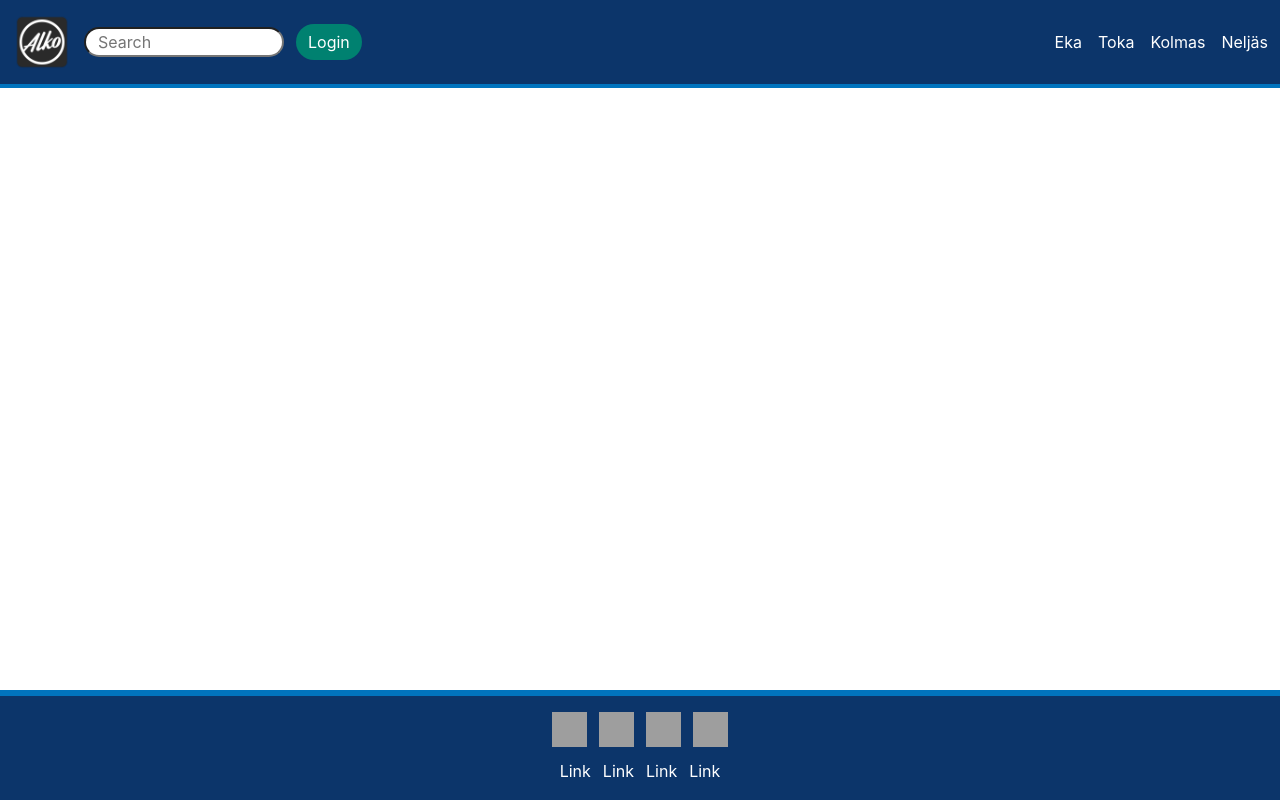
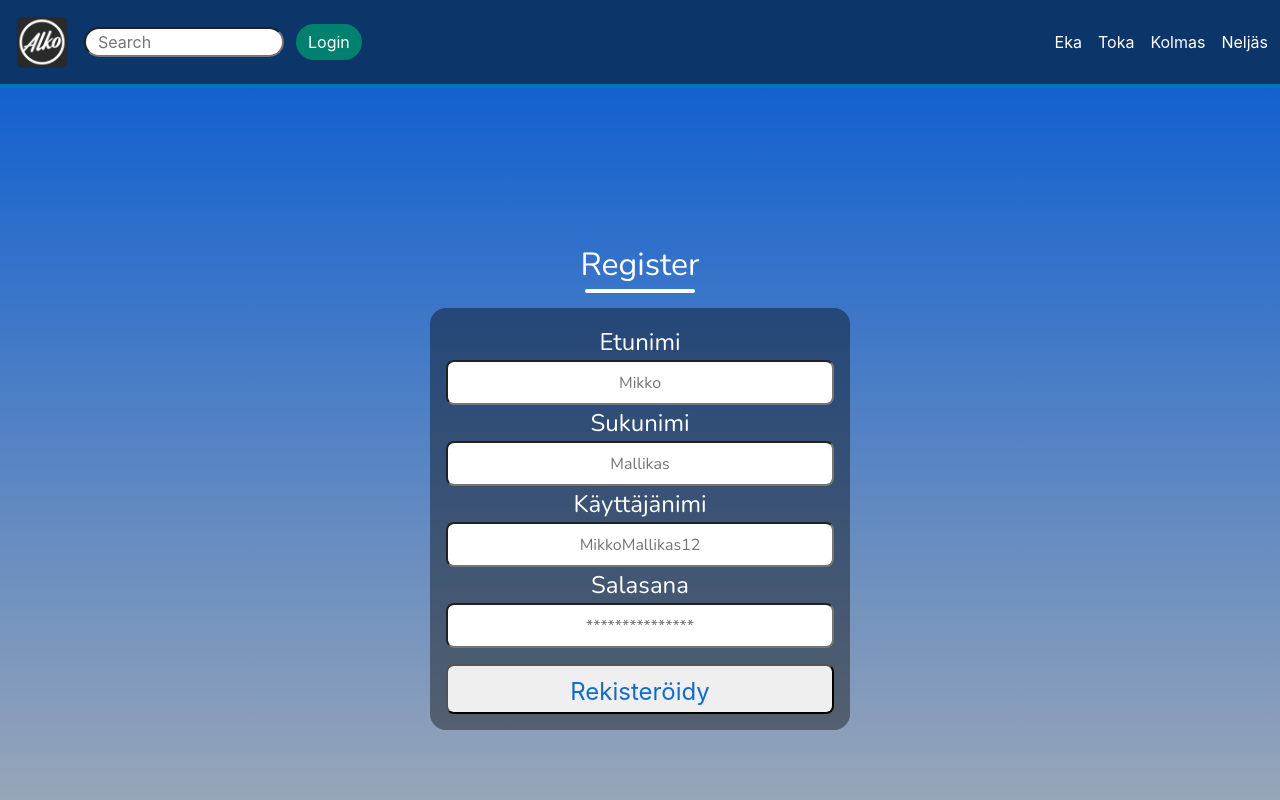
Before and after one commit to JaniLeskela/Verkkopalveluprojekti, a React (Create React App) app: page /register in a window 1280 px wide. Shown: the top 800 px of the page. Built offline with nearby package versions, Linux system fonts and the light colour scheme; grey boxes are pictures that could not be loaded; the HTML template or start-up script is replaced by a standard one.

Commit message:
Register ja login

```diff
--- a/src/App.js
+++ b/src/App.js
@@ -6,6 +6,8 @@ import View from './components/View';
 import Tuotesivu from './components/Tuotesivu';
 import AddProducts from './components/AddProducts';
 import AddCategories from './components/AddCategories';
+import Register from './components/register/register'
+import Login from './components/login/login'
 function App() {
   return (
     <div className="App">
@@ -16,6 +18,8 @@ function App() {
         <Route path='temp2' element={<AddProducts />} />
         <Route path='temp3' element={<AddCategories />} />
         <Route path='Tuotesivu' element={<Tuotesivu />}/>
+        <Route path='register' element={<Register />}/>
+        <Route path='login' element={<Login />}/>
       </Routes>
       <Footer />
     </div>
--- a/src/components/login/login.js
+++ b/src/components/login/login.js
@@ -1,28 +1,44 @@
 import "./login.css"
+import axios from 'axios'
+import { jwtToken } from "./../signals/TokenSignal"
+import { useState } from 'react'
+
 
 export default function Login() {
+  const [username, setUsername] = useState('')
+  const [password, setPassword] = useState('')
+  const login = (e) => {
+    e.preventDefault()
+    axios.post('http://localhost:3001/login', {username, pw: password}).
+    then(res => jwtToken.value = res.data.jwtToken).
+    catch(err => console.log(err))
+  }
   return (
 
     <section className="login-container">
         <h3 className="login-h3">Kirjaudu sisään</h3>
 
 
-    <form className="login-form">
+    <form className="login-form" onSubmit={login}>
         <label htmlFor="username" className="login-font"> Käyttäjänimi</label>
             <input
+            value={username}
+            onChange={({ target }) => setUsername(target.value)}
             type="text"
             id="username"
             autoComplete="off"
             required/>
 
-        <label  htmlFor="password"className="login-font"> Salasana</label>
+        <label  htmlFor="password"className="login-font">Salasana</label>
             <input
+            value={password}
+            onChange={({ target }) => setPassword(target.value)}
             type="password"
             id="password"
             autoComplete="off"
             required/>
 
-            <button className="login-button">Kirjaudu sisään</button>
+            <button className="login-button" type='submit'>Kirjaudu sisään</button>
 
 
 
--- a/src/components/register/register.js
+++ b/src/components/register/register.js
@@ -1,16 +1,31 @@
 import "./Register.css"
-
+import {useState} from 'react'
+import axios from 'axios'
+import { jwtToken } from "./../signals/TokenSignal"
 
 export default function Register() {
+  const [fname, setFName] = useState('')
+  const [lname, setLName] = useState('')
+  const [username, setUsername] = useState('')
+  const [password, setPassword] = useState('')
+
+  const register = (e) => {
+    e.preventDefault()
+    axios.post('http://localhost:3001/register', {fname, lname, username, pw: password}).
+    then(res => jwtToken.value = res.data).
+    catch(err => console.log('Register error: ', err))
+  }
   return (
 
     <section className="register-container">
     <h3 className="register-h3">Register</h3>
     <div className="register-underline"></div>
-  <form className="register-form">
+  <form className="register-form" onSubmit={register}>
 
    <label htmlFor="etunimi" className="register-font"> Etunimi </label>
    <input
+   value={fname}
+   onChange={({ target }) => setFName(target.value)}
    type="text"
    id="etunimi"
    placeholder="Mikko"
@@ -21,6 +36,8 @@ export default function Register() {
 
    <label htmlFor="sukunimi" className="register-font"> Sukunimi </label>
    <input
+    value={lname}
+    onChange={({ target }) => setLName(target.value)}
    type="text"
    id="sukunimi"
    placeholder="Mallikas"
@@ -30,6 +47,8 @@ export default function Register() {
 
    <label htmlFor="username" className="register-font">Käyttäjänimi</label>
    <input
+   value={username}
+   onChange={({ target }) => setUsername(target.value)}
    type="text"
    id="username"
    placeholder="MikkoMallikas12"
@@ -37,24 +56,17 @@ export default function Register() {
    required
    />
 
-   <label htmlFor="email" className="register-font"> Sähköposti </label>
-   <input
-   type="email"
-   id="email"
-   placeholder="your.email@example.com"
-   autoComplete="off"
-   required
-   />
-
    <label htmlFor="password" className="register-font"> Salasana </label>
    <input
+    value={password}
+    onChange={({ target }) => setPassword(target.value)}
    type="password"
    id="password"
    placeholder="***************"
    autoComplete="off"
    required
    />
-   <button className="register-button"> Rekisteröidy</button>
+   <button className="register-button" type='submit'> Rekisteröidy</button>
 
   </form>
 </section>
```
